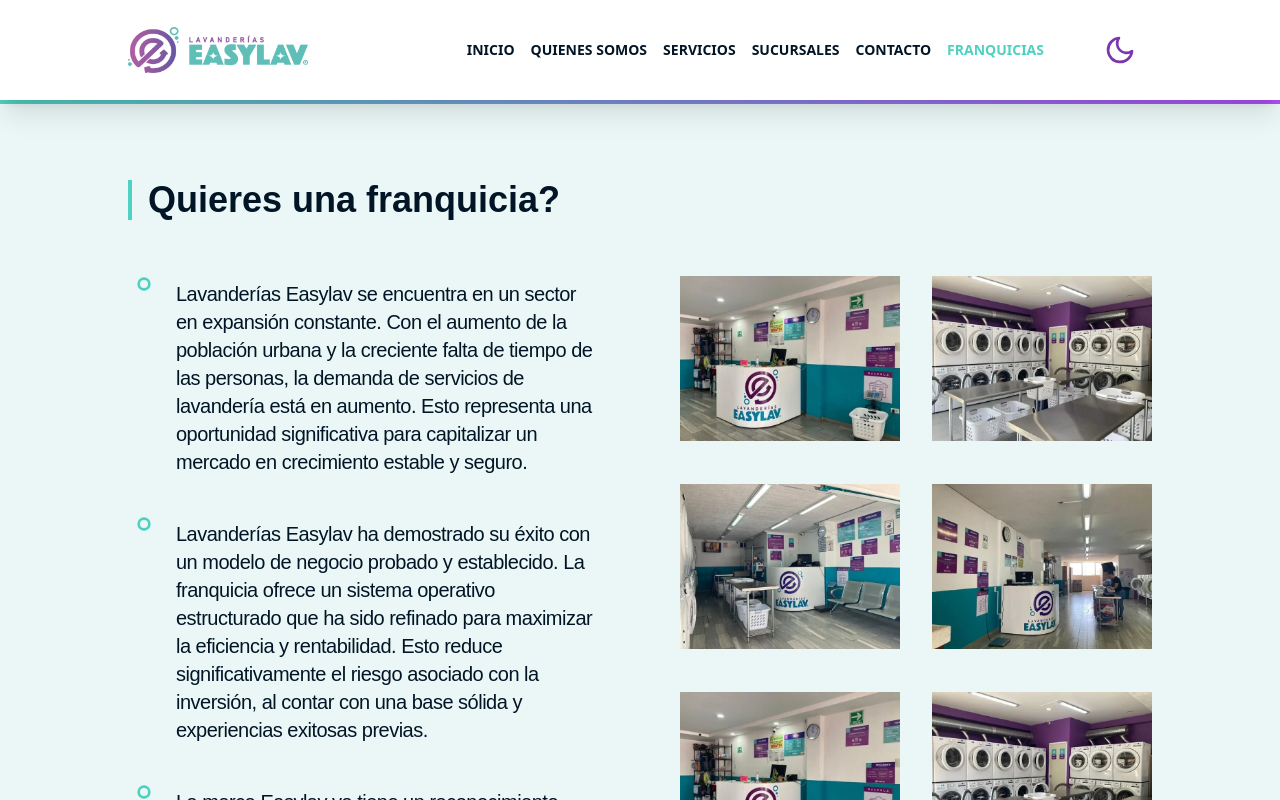
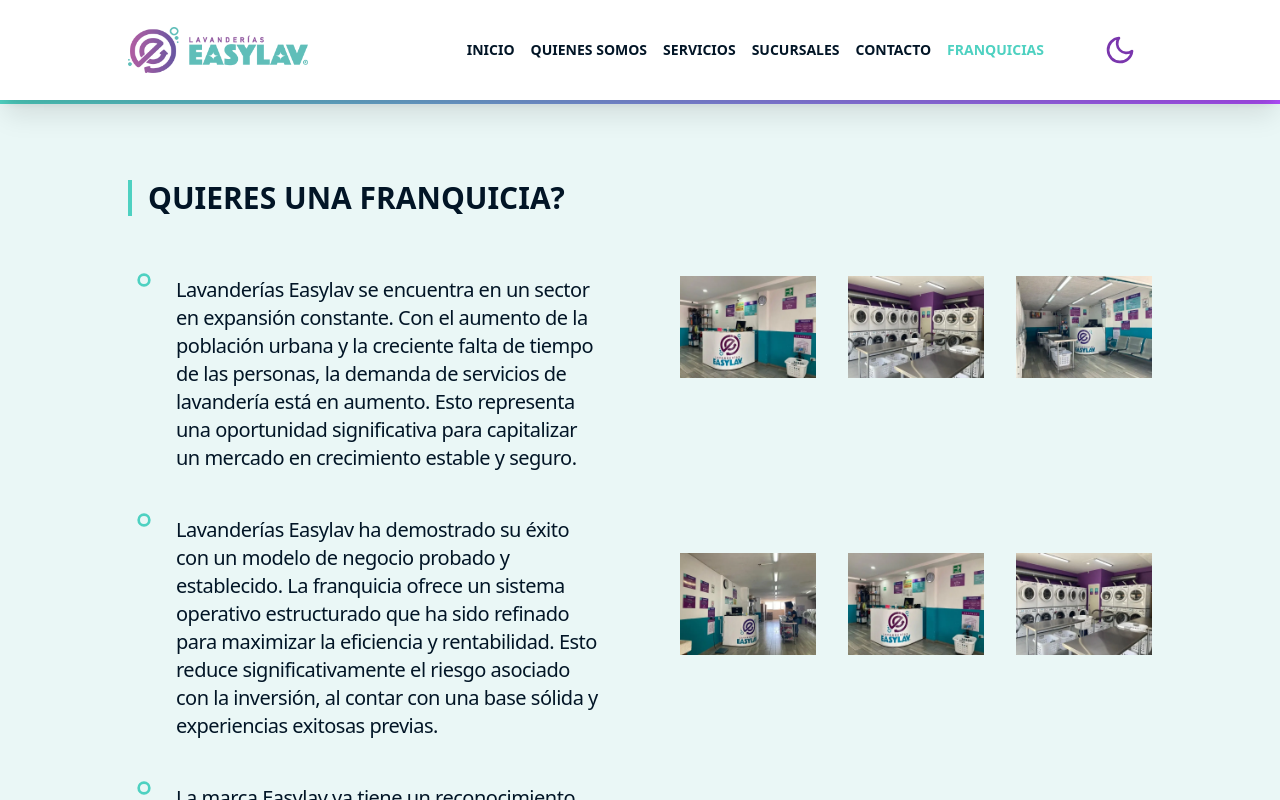
Before and after one commit to dspwebstudiomx/easylav-react, a React (Vite) app: page /franquicias in a window 1280 px wide. Shown: the top 800 px of the page. Built offline with nearby package versions, Linux system fonts and the light colour scheme.

Commit message:
"Refactored CSS, removed font faces, updated constants, and modified components for HeroInicio, Franquicias, and Inicio pages."

```diff
--- a/src/App.css
+++ b/src/App.css
@@ -1,29 +1,7 @@
 @import url('https://fonts.googleapis.com/css2?family=Poppins:ital,wght@0,100;0,200;0,300;0,400;0,500;0,600;0,700;0,800;0,900;1,100;1,200;1,300;1,400;1,500;1,600;1,700;1,800;1,900&family=Quicksand:wght@300..700&display=swap');
 
-@font-face {
-  font-family: "din";
-  font-weight: 300;
-  /* Light */
-  font-style: normal;
-  src: url('/public/fonts/din-light.ttf') format(' ttf');
 
-}
 
-@font-face {
-  font-family: "din";
-  font-weight: 400;
-  /* Regular */
-  font-style: normal;
-  src: url('/public/fonts/din-regular.ttf') format('ttf');
-}
-
-@font-face {
-  font-family: "din";
-  font-weight: 600;
-  /* Bold */
-  font-style: normal;
-  src: url('/public/fonts/din-bold.ttf') format('ttf');
-}
 
 * {
   margin: 0;
@@ -48,17 +26,6 @@ html {
   text-shadow: 0 0 1px #000;
 }
 
-h1,
-h2,
-h3,
-h4,
-p {
-  font-family: "din", sans-serif;
-}
-
-h2 {
-  font-size: 32px;
-}
 
 /* *::selection {
   background: none;
--- a/src/components/banner/Banner.jsx
+++ b/src/components/banner/Banner.jsx
@@ -12,7 +12,7 @@ import PropTypes from 'prop-types'
 // Estructura
 const Banner = ({ children, themeColor }) => {
 
-  const classes = `bg-${themeColor}_light border-${themeColor}_dark text-dark ${BANNER_UI.BORDER} ${BANNER_UI.COLOR} ${BANNER_UI.FONT_SIZE}  ${BANNER_UI.PADDING} ${BANNER_UI.ROUNDED}`
+  const classes = ` bg-${themeColor}_light border-${themeColor}_dark text-dark ${BANNER_UI.BORDER} ${BANNER_UI.COLOR} ${BANNER_UI.FONT_SIZE}  ${BANNER_UI.PADDING} ${BANNER_UI.ROUNDED}`
 
   return (
     <p className={classes}>
--- a/src/components/buttons/ScrollToTopButton.jsx
+++ b/src/components/buttons/ScrollToTopButton.jsx
@@ -28,7 +28,7 @@ const ScrollToTopButton = () => {
   return (
     <button
       onClick={scrollToTop}
-      className={`animate__animated animate__fadeIn animate__slow shadow-2xl rounded-full fixed bg-primary w-16 h-16 right-3 bottom-24 z-0 grid place-content-center border-l-4 border-t-4 border-l-primary_dark border-t-primary_light border-l-primary_dark ${visible ? 'block' : 'hidden'
+      className={`animate__animated animate__fadeIn animate__slow shadow-2xl rounded-full fixed bg-primary w-16 h-16 right-3 bottom-24 z-50 grid place-content-center border-l-4 border-t-4 border-l-primary_dark border-t-primary_light border-l-primary_dark ${visible ? 'block' : 'hidden'
         }`}
     >
       <HiOutlineChevronDoubleUp className='text-primary_light' size={28} />
--- a/src/components/layout/HomeLayout.jsx
+++ b/src/components/layout/HomeLayout.jsx
@@ -4,7 +4,7 @@ import PropTypes from 'prop-types';
 export default function MainLayout({ children }) {
 
   const classes = {
-    main: 'mt-[100px] md:mt-0'
+    main: 'mt-[100px] md:mt-0 lg:mt-[100px]'
   }
 
   return (
--- a/src/components/text/TitleH1.jsx
+++ b/src/components/text/TitleH1.jsx
@@ -19,6 +19,7 @@ const TitleH1 = ({ children, textColor }) => {
   ${GENERAL_UI.TITLEH1.FONT_WEIGHT}
   ${GENERAL_UI.TITLEH1.BACKGROUND_COLOR}
   ${GENERAL_UI.TITLEH1.JUSTIFY}
+  ${GENERAL_UI.TITLEH1.TRANSFORM}
   `
   return (
     <h1 className={`${styles} ${textColor}`}>
--- a/src/constants/constants.js
+++ b/src/constants/constants.js
@@ -19,25 +19,26 @@
 // General Styles
 export const GENERAL_UI = {
   TITLEH1: {
-    FONT_FAMILY: "font-din",
-    FONT_SIZE: "text-2xl sm:text-3xl xl:text-4xl",
-    FONT_WEIGHT: "font-semibold",
-    COLOR: "text-dark",
+    FONT_FAMILY: "",
+    FONT_SIZE: "text-2xl sm:text-3xl xl:text-3xl",
+    FONT_WEIGHT: "font-bold",
+    COLOR: "text-dark dark:text-light",
     BACKGROUND_COLOR: "",
     JUSTIFY: "mr-auto",
     HERO: {
       COLOR: "text-light",
     },
+    TRANSFORM: "uppercase",
   },
   TITLEH2: {
-    FONT_FAMILY: "text-din",
+    FONT_FAMILY: "font-din-bold",
     FONT_SIZE: "text-3xl",
     FONT_WEIGHT: "font-semibold",
     COLOR: "text-dark dark:text-light",
     BACKGROUND_COLOR: "",
   },
   TITLEH3: {
-    FONT_FAMILY: "text-din",
+    FONT_FAMILY: "font-din-regular",
     FONT_SIZE: "text-2xl",
     FONT_WEIGHT: "font-bold",
     COLOR: "text-dark dark:text-light",
@@ -46,7 +47,7 @@ export const GENERAL_UI = {
     TEXT_TRANSFORM: "uppercase",
   },
   TITLEH4: {
-    FONT_FAMILY: "text-din",
+    FONT_FAMILY: "font-din-regular",
     FONT_SIZE: "text-base",
     FONT_WEIGHT: "font-semibold",
     COLOR: "text-dark",
@@ -55,7 +56,7 @@ export const GENERAL_UI = {
     JUSTIFY: "mx-auto",
   },
   PARAGRAPH: {
-    FONT_FAMILY: "text-din text-balance",
+    FONT_FAMILY: "font-din text-balance",
     FONT_SIZE: "text-xl sm:text-xl mr-6 sm:mr-0",
     COLOR: "text-dark dark:text-light",
     FONT_WEIGHT: "",
@@ -115,7 +116,7 @@ export const NAVBAR_UI = {
 export const BANNER_UI = {
   BORDER: "border-2",
   COLOR: "text-dark",
-  FONT_SIZE: "text-lg",
+  FONT_SIZE: "text-xl",
   PADDING: "p-8",
   ROUNDED: "rounded-xl",
   THEME: "primary",
@@ -184,7 +185,33 @@ export const BUTTON_SECONDARY_UI = {
 };
 
 // Hero Inicio
-export const HEROINICIO_UI = {};
+export const HEROINICIO_UI = {
+  THEME: "dark",
+  BACKGROUND: {
+    OPACITY: "opacity-50",
+    COLOR: "dark",
+  },
+  DISPLAY: {
+    BUTTON: "block",
+    IMAGE: "block",
+    PARAGRAPH: "hidden",
+  },
+  COLOR: {
+    BUTTON: "primary",
+    PARAGRAPH: "light",
+    TITLE: "light",
+  },
+  BUTTON: {
+    SIZE: "lg",
+    HREF: "/#servicios",
+    TEXT: {
+      CONTENT: "Nuestros Servicios",
+      COLOR: "light",
+      SIZE: "xl",
+      TRANSFORM: "",
+    },
+  },
+};
 export const HEROINICIO_PROPS = {
   SECTION_ID: "inicio",
   IMAGE_ALT: "canasta de ropa verde con ropa sucia de color con fondo blanco",
@@ -311,8 +338,8 @@ export const FRANQUICIAS_UI = {
   },
   COLUMNA_2: {
     DISPLAY:
-      "grid sm:grid-cols-2 justify-items-center lg:justify-items-end gap-y-8 md:gap-x-8",
-    HEIGHT: "lg:h-[600px] xl:h-[800px]",
+      "grid justify-items-center sm:grid-cols-2 xl:grid-cols-3 2xl:grid-cols-1 gap-8",
+    HEIGHT: "lg:h-auto xl:h-[800px]",
     MARGIN: "mx-auto mt-24",
     PADDING: "p-0",
     WIDTH: "lg:w-[80%] xl:w-full",
@@ -397,3 +424,42 @@ export const PORQUE_ELEGIRNOS_UI = {
   CONTAINER_BULLET_DETAILS: "grid lg:grid-cols-1 gap-8",
   CONTAINER_IMAGE: "items-center lg:justify-end mt-8",
 };
+
+// Hero Inicio
+export const QUIERES_UNA_FRANQUICIA_UI = {
+  THEME: "dark",
+  BACKGROUND: {
+    OPACITY: "opacity-80",
+    COLOR: "dark",
+  },
+  DISPLAY: {
+    BUTTON: "block",
+    IMAGE: "block",
+    PARAGRAPH: "block",
+  },
+  COLOR: {
+    BUTTON: "primary",
+    PARAGRAPH: "light",
+    TITLE: "light",
+  },
+  BUTTON: {
+    SIZE: "lg",
+    HREF: "/#servicios",
+    TEXT: {
+      CONTENT: "Nuestros Servicios",
+      COLOR: "light",
+      SIZE: "xl",
+      TRANSFORM: "uppercase",
+    },
+    CONTAINER: "place-content-center",
+  },
+  TITLE: {
+    H2: {
+      CONTENT: "¿Quieres una franquicia?",
+      TRANSFORM: "uppercase",
+      FONT_SIZE: "text-2xl",
+      FONT_WEIGHT: "font-bold",
+      JUSTIFY: "mx-auto",
+    },
+  },
+};
--- a/src/index.css
+++ b/src/index.css
@@ -7,3 +7,30 @@
   padding: 0;
   box-sizing: border-box;
 }
+
+@layer base {
+  @font-face {
+    /* Light */
+    font-family: "din-light";
+    font-weight: 200;
+    font-style: normal;
+    src: url('/public/fonts/din-light.ttf') format('ttf');
+  }
+
+  @font-face {
+    /* Regular */
+    font-family: "din-regular";
+    font-weight: 400;
+    font-style: normal;
+    src: url('/public/fonts/din-regular.ttf') format('ttf');
+  }
+
+  @font-face {
+    /* Bold */
+    font-family: "din-bold";
+    font-weight: 600;
+    font-style: normal;
+    src: url('/public/fonts/din-bold.ttf') format('ttf');
+  }
+
+}
--- a/src/pages/franquicias/Franquicias.jsx
+++ b/src/pages/franquicias/Franquicias.jsx
@@ -22,7 +22,7 @@ const Franquicias = () => {
 
   const handleModalToggle = () => {
     setShowModal(!showModal);
-    document.body.style.overflow = showModal ? "auto" : "hidden";
+    document.body.style.overflow = !showModal ? "auto" : "hidden";
   };
 
   return (
@@ -43,7 +43,7 @@ const Franquicias = () => {
               Quieres una franquicia?
             </TitleH1>
           </BorderLeft>
-          <ul id={FRANQUICIAS_PROPS.COLUMNA_1.UL} className={`${FRANQUICIAS_UI.UL.DISPLAY}`}>
+          <ul id={FRANQUICIAS_PROPS.COLUMNA_1.UL} className={`${FRANQUICIAS_UI.UL.DISPLAY} text-`}>
             {franquiciaDescripciones.map((descripcion) => {
               return (
                 <DescriptionWithBulletPoint
--- a/src/pages/inicio/Inicio.jsx
+++ b/src/pages/inicio/Inicio.jsx
@@ -6,6 +6,7 @@ import { Container, HomeLayout, Loading, Section, SEOFriendly } from 'components
 import { lazy, Suspense } from 'react';
 import CarouselTestimonios from './Testimonios/CarouselTestimonios';
 import CantidadSucursales from './cantidadSucursales/CantidadSucursales';
+import QuieresUnaFranquicia from './franquicias/QuieresUnaFranquicia';
 const HeroInicio = lazy(() => import('./components/HeroInicio'));
 const SobreNosotros = lazy(() => import('./components/SobreNosotros'));
 const NuestrosServicios = lazy(() => import('./nuestrosServicios/NuestrosServicios'));
@@ -52,6 +53,7 @@ const Inicio = () => (
       <NuestrasSucursales />
       {/* <Testimonios /> */}
       <CarouselTestimonios />
+      <QuieresUnaFranquicia />
       <Section backgroundColor={SECTION_BACKGROUNDCOLOR_CLASSNAME} className={SECTION_CLASSNAME}>
         <Container className={CONTAINER_CLASSNAME}>
           <Contacto />
--- a/src/pages/inicio/components/HeroInicio.jsx
+++ b/src/pages/inicio/components/HeroInicio.jsx
@@ -6,49 +6,47 @@ Fecha: 2022-08-25
 */
 
 // Importaciones
-import { Camisas, canastaderopa_1920 } from 'assets'
+import { Camisas } from 'assets'
 import { BackgroundImageSection, ButtonContainer, TitleH1 } from "components"
+import { GENERAL_UI, HEROINICIO_UI } from 'constants/constants'
 import { scrollWithOffset } from 'functions'
 import { HashLink } from 'react-router-hash-link/dist/react-router-hash-link.cjs.production'
 
-
-
+// Estructura
 const HeroInicio = () => {
 
+  const styles = {
+    button: `bg-${HEROINICIO_UI.COLOR.BUTTON} px-6 py-4 w-[${HEROINICIO_UI.BUTTON.SIZE}] text-${HEROINICIO_UI.BUTTON.TEXT.SIZE} rounded-lg ${HEROINICIO_UI.DISPLAY.BUTTON} text-${HEROINICIO_UI.BUTTON.TEXT.SIZE} ${HEROINICIO_UI.BUTTON.TEXT.TRANSFORM}`,
+    paragraph: `text-${HEROINICIO_UI.COLOR.PARAGRAPH} text-lg ${HEROINICIO_UI.DISPLAY.PARAGRAPH}`,
+    buttonContainer: 'place-content-center sm:place-content-start',
+    titleH1: {
+      textColor: `text-${HEROINICIO_UI.COLOR.TITLE}`,
+      textTransform: GENERAL_UI.TITLEH1.TRANSFORM,
+
+    }
+  }
+  const images = {
+    image_576: Camisas,
+    image_1024: Camisas,
+    image_1200: Camisas,
+    image_1920: Camisas
+  }
+
   //! Falta la alineación del titulo
-
-  const theme = 'dark'
-  const backgroundOpacity = 'opacity-50'
-  const backgroundColor = `bg-${theme}`
-  const xl = '210px'
-  const imageDisplay = 'block'
-  const buttonDisplay = 'block'
-  const paragraphDisplay = 'hidden'
-  const titleColor = 'light'
-  const paragraphColor = 'light'
-  const buttonColor = 'primary'
-  const buttonSize = xl
-  const buttonText = 'Nuestros Servicios'
-  const textTransform = 'uppercase'
-  const textSize = '2xl'
-  const href = '/#servicios'
-
   return (
-    <div className='mt-[100px] sm:mt-0 xl:mt-[100px]' id='inicio'>
-      <BackgroundImageSection height="full" opacity={backgroundOpacity} titleColor='text-primary' textColor='text-dark' image={`${imageDisplay}`} backgroundColor={`${backgroundColor}`} image_1024={canastaderopa_1920} image_1200={canastaderopa_1920} image_576={Camisas} image_1920={Camisas}>
-        <div className={`grid md:grid-cols-1 gap-x-8 p-6 md:p-0`}>
-          <div className="flex flex-col gap-8 sm:w-2/3">
-            <TitleH1 textColor={`text-${titleColor} textTransform={${textTransform}}`} align='center'>En <span className='mx-2 text-primary'>LAVANDERÍAS EASYLAV</span> no solo te brindamos soluciones para el lavado, secado y doblado de tu ropa, también tenemos servicio de tintorería para que tus prendas luzcan siempre de la mejor manera. </TitleH1>
-            <p className={`text-${paragraphColor} text-lg ${paragraphDisplay}`}>Lorem ipsum dolor, sit amet consectetur adipisicing elit. Temporibus in architecto, quibusdam earum placeat officiis ea molestias esse consequuntur aliquam culpa tempora ut dolorum nisi quaerat autem quisquam. Asperiores temporibus adipisci fugiat et sed incidunt maiores magnam iste voluptate sunt.</p>
-            <ButtonContainer position='place-content-center sm:place-content-start' >
-              <HashLink to={href} scroll={el => scrollWithOffset(el)} >
-                <button className={`bg-${buttonColor} px-6 py-4 w-[${buttonSize}] text-${textSize} rounded-lg ${buttonDisplay}`}>{buttonText}</button>
-              </HashLink>
-            </ButtonContainer>
-          </div>
+    <BackgroundImageSection height="full" opacity={`bg-${HEROINICIO_UI.BACKGROUND.COLOR} ${HEROINICIO_UI.BACKGROUND.OPACITY}`} titleColor='text-primary' textColor='text-dark' image={HEROINICIO_UI.DISPLAY.IMAGE} backgroundColor={HEROINICIO_UI.BACKGROUND.COLOR} image_1024={images.image_1024} image_1200={images.image_1200} image_576={images.image_576} image_1920={images.image_1920}>
+      <div id='hero-inicio_container' className={`grid md:grid-cols-1 gap-x-8 p-6 md:p-0`}>
+        <div id='hero-inicio_info_container' className="flex flex-col gap-8 sm:w-2/3">
+          <TitleH1 textColor={styles.titleH1.textColor} textTransform={styles.titleH1.textTransform} align={'center'}>En <span className='mx-2 text-primary'>LAVANDERÍAS EASYLAV</span> no solo te brindamos soluciones para el lavado, secado y doblado de tu ropa, también enemos servicio de tintorería para que tus prendas luzcan siempre de la mejor manera. </TitleH1>
+          <p className={styles.paragraph}>Lorem ipsum dolor, sit amet consectetur adipisicing elit. Temporibus in architecto, quibusdam earum placeat officiis ea molestias esse consequuntur aliquam culpa tempora ut dolorum nisi quaerat autem quisquam. Asperiores temporibus adipisci fugiat et sed incidunt maiores magnam iste voluptate sunt.</p>
+          <ButtonContainer position={styles.buttonContainer}>
+            <HashLink to={HEROINICIO_UI.BUTTON.HREF} scroll={el => scrollWithOffset(el)} >
+              <button className={styles.button}>{HEROINICIO_UI.BUTTON.TEXT.CONTENT}</button>
+            </HashLink>
+          </ButtonContainer>
         </div>
-      </BackgroundImageSection >
-    </div>
+      </div>
+    </BackgroundImageSection >
   )
 }
 
```
Also changed, not shown: src/pages/inicio/franquicias/QuieresUnaFranquicia.jsx (added, +53 -0 lines).
